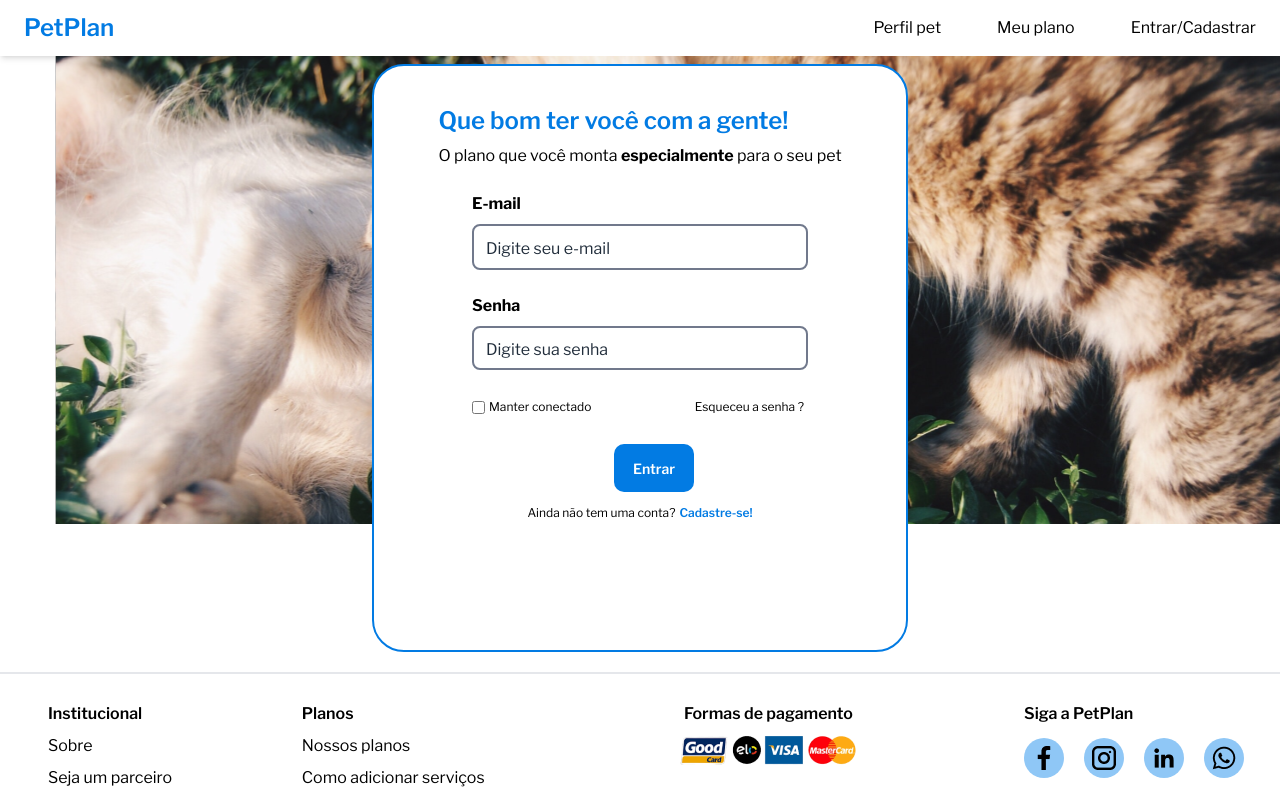
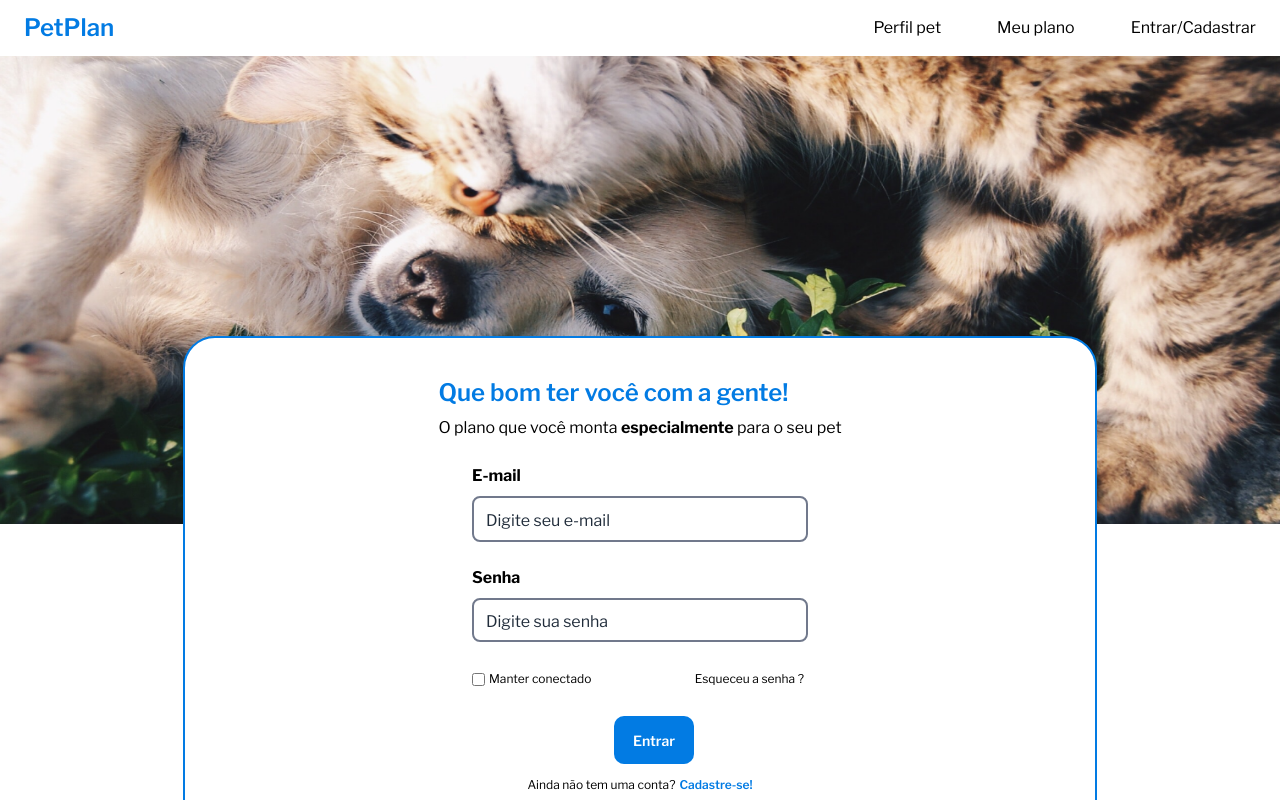
Before and after one commit to StaticDreamstate/GamaBoss, a React (Vite) app in the folder frontend/: page /login in a window 1280 px wide. Shown: the top 800 px of the page. Built offline with nearby package versions, Linux system fonts and the light colour scheme.

Commit message:
alteração do fundo da tela de login do desktop

```diff
--- a/frontend/src/assets/index.ts
+++ b/frontend/src/assets/index.ts
@@ -21,7 +21,7 @@ import dog6 from "./images/dog6.png";
 import avatarBar from "./icons/avatarBar.svg";
 import iconCheck from "./icons/iconCheck.png";
 import iconArromRight from "./icons/iconArrowRight.png.png";
-import imagePets from "./images/imagePets.svg";
+import imagePets from "./images/Login.png";
 import DogHome from "./images/DogHome.png";
 import dogConf from "./images/dogConf.png";
 import petAvatar from "./images/petAvatar.png";
--- a/frontend/src/pages/Login/index.tsx
+++ b/frontend/src/pages/Login/index.tsx
@@ -25,7 +25,8 @@ export default function Login() {
         alt="imagem de pets"
         className="w-screen md:absolute md:left-0 md:h-[468px]"
       />
-      <div className=" grid justify-around md:justify-items-center p-5 w-full z-10 md:rounded-[32px] md:border-2 md:border-primary-blue-1 md:mt-2 md:w-[536px] md:bg-white ">
+      <section className="md:py-64 md:justify-items-center z-10">
+      <div className=" grid justify-around md:justify-items-center p-5 w-full z-10 md:rounded-[32px] md:border-2 md:border-primary-blue-1 md:mt-6 lg:w-[914px] lg:h-[839] md:bg-white ">
         <h2 className="justify-self-left  w-[244px] sm:w-full pt-6 font-600 text-mobile-size-24px leading-mobile-line-26.4px text-primary-blue-1">
           Que bom ter você com a gente!
         </h2>
@@ -97,6 +98,7 @@ export default function Login() {
           </div>
         </form>
       </div>
+      </section>
     </main>
   );
 }
```
Also changed, not shown: frontend/src/assets/images/Login.png (added).
